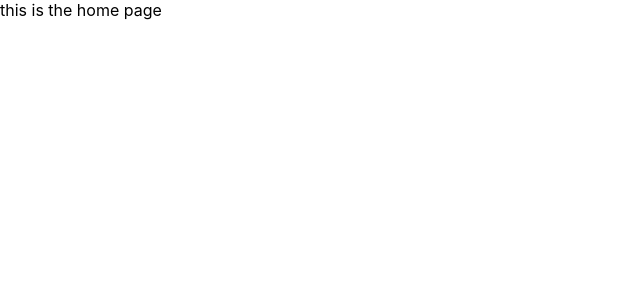
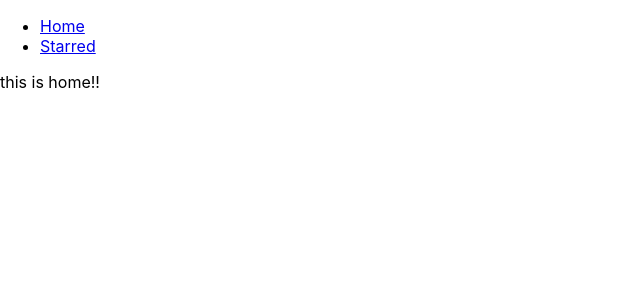
Before and after one commit to leannefrank15/box-office, a React (Create React App) app: page / in a window 1280 px wide. Shown: the top 300 px of the page, without its empty margins (0-640 px from the left). Built offline with nearby package versions, Linux system fonts and the light colour scheme.

Commit message:
added navbar and created page components

```diff
--- a/src/App.js
+++ b/src/App.js
@@ -1,26 +1,37 @@
 import React from 'react';
 import {Switch, Route} from 'react-router-dom'
+import Navs from './components/Navs'
+import Home from './pages/Home'
+import Starred from './pages/Starred'
 
 function App() {
+
   return (
+    <div>
+
+      <Navs />
+
     <Switch>
       <Route exact={true} path="/">
 
-        this is the home page
+        < Home />
 
       </Route>
 
       <Route exact={true} path="/starred">
 
-        this is starred
+        <Starred />
 
       </Route>
 
       <Route>
-        error 404 page not found
+        <div>
+          page not found
+        </div>
       </Route>
 
     </Switch>
+    </div>
   );
 }
 
--- /dev/null
+++ b/src/components/Navs.js
@@ -0,0 +1,22 @@
+import React from 'react'
+import {Link} from 'react-router-dom'
+
+const Navs = () => {
+
+  const links = [
+    { to: "/", text: "Home"},
+    { to: "/starred", text: "Starred"}
+  ];
+
+
+  return (
+
+    <div>
+      <ul>
+        {links.map(item => <li key={item.to}><Link to={item.to}>{item.text}</Link></li>)}
+      </ul>
+    </div>
+  )
+}
+
+export default Navs
--- /dev/null
+++ b/src/pages/Home.js
@@ -0,0 +1,11 @@
+import React from 'react'
+
+const Home = () => {
+  return (
+    <div>
+      this is home!!
+    </div>
+  )
+}
+
+export default Home
--- /dev/null
+++ b/src/pages/Starred.js
@@ -0,0 +1,11 @@
+import React from 'react'
+
+const Starred = () => {
+  return (
+    <div>
+      this is starred!!
+    </div>
+  )
+}
+
+export default Starred
```
